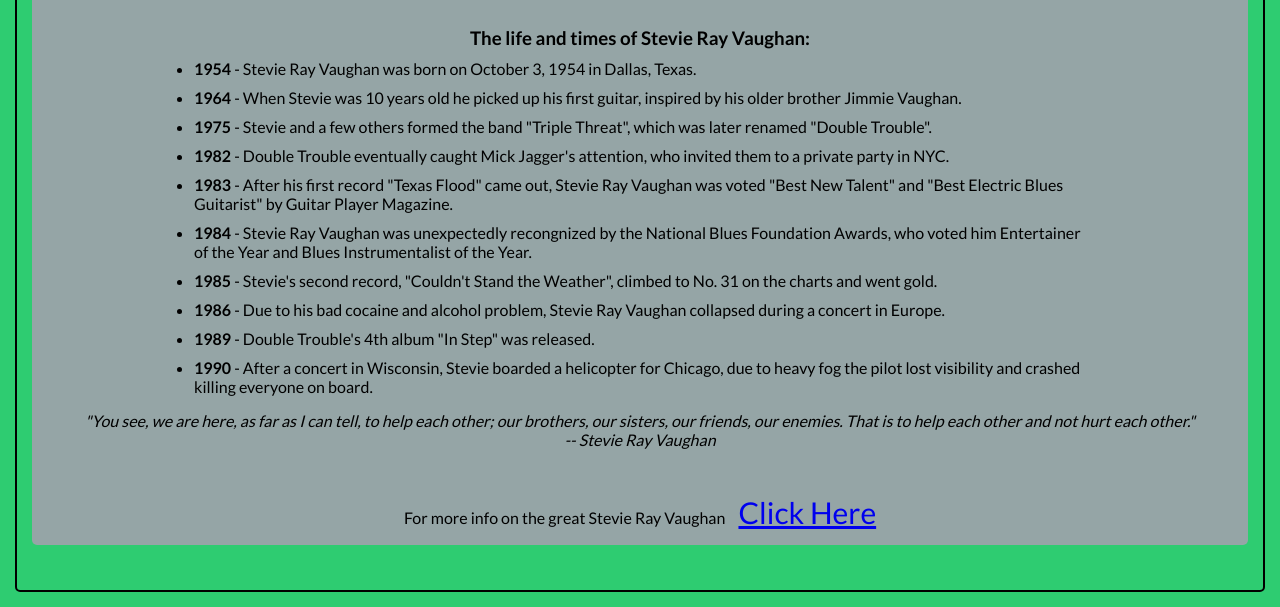
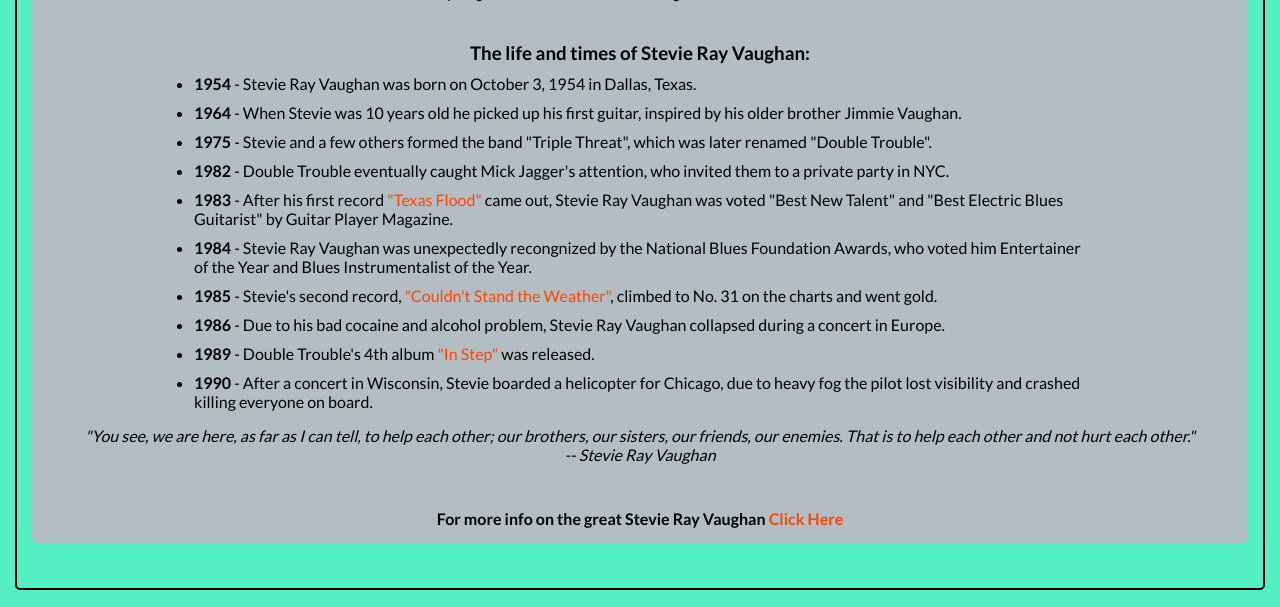
Before and after one commit to ZeppelinsAway/Tribute-Page, a plain HTML site: page index.html in a window 1280 px wide. Shown: the part 480-1087 px from the top of the page. Drawn offline with Linux system fonts and the light colour scheme.

Commit message:
Update Links

```diff
--- a/index.html
+++ b/index.html
@@ -24,11 +24,11 @@
                     <li><strong>1964</strong> - When Stevie was 10 years old he picked up his first guitar, inspired by his older brother Jimmie Vaughan.</li>
                     <li><strong>1975</strong> - Stevie and a few others formed the band "Triple Threat", which was later renamed "Double Trouble".</li>
                     <li><strong>1982</strong> - Double Trouble eventually caught Mick Jagger's attention, who invited them to a private party in NYC.</li>
-                    <li><strong>1983</strong> - After his first record "Texas Flood" came out, Stevie Ray Vaughan was voted "Best New Talent" and "Best Electric Blues Guitarist" by Guitar Player Magazine.</li>
+                <li><strong>1983</strong> - After his first record <a href="https://www.youtube.com/watch?v=HYUy9CBDCE4&list=PLortjjY-GyDSd5EvNebE9HirbB2Ah9YZ4" target="_blank">"Texas Flood"</a> came out, Stevie Ray Vaughan was voted "Best New Talent" and "Best Electric Blues Guitarist" by Guitar Player Magazine.</li>
                     <li><strong>1984</strong> - Stevie Ray Vaughan was unexpectedly recongnized by the National Blues Foundation Awards, who voted him Entertainer of the Year and Blues Instrumentalist of the Year.</li>
-                    <li><strong>1985</strong> - Stevie's second record, "Couldn't Stand the Weather", climbed to No. 31 on the charts and went gold.</li>
+                <li><strong>1985</strong> - Stevie's second record, <a href="https://www.youtube.com/watch?v=5r56RRl7-vU&list=PL8NiRFzaCoKqxMVxCht4tXIJ4Eji4MSU0" target="_blank">"Couldn't Stand the Weather"</a>, climbed to No. 31 on the charts and went gold.</li>
                     <li><strong>1986</strong> - Due to his bad cocaine and alcohol problem, Stevie Ray Vaughan collapsed during a concert in Europe.</li>
-                    <li><strong>1989</strong> - Double Trouble's 4th album "In Step" was released.</li>
+                <li><strong>1989</strong> - Double Trouble's 4th album <a href="https://www.youtube.com/watch?v=-G84P5K-W1c&list=PL-TP6gnQs0_eLi5h6ZQNy0sph9cEoI-4T" target="_blank">"In Step"</a> was released.</li>
                     <li><strong>1990</strong> - After a concert in Wisconsin, Stevie boarded a helicopter for Chicago, due to heavy fog the pilot lost visibility and crashed killing everyone on board.</li>
                 </ul>
                     </div>
--- a/style.css
+++ b/style.css
@@ -8,17 +8,18 @@
 body {
     margin: 15px;
     padding: 15px;
-    background-color: #2ecc71;
+    background-color: #55efc4;
     border: 2px solid;
     border-radius: 5px;
 }
 #main {
-    background-color: #95a5a6;
+    background-color: #b2bec3;
     border-radius: 5px;
 }
 #title {
     margin-top: 20px;
     margin-bottom: 20px;
+    padding-top: 15px;
 }
 #image {
     margin: 15px 0px 0px 0px;
@@ -49,14 +50,18 @@ li{
 footer {
     margin: 30px;
     padding: 15px;
+    font-weight: 700;
 }
-
-a {
-    font-size: 30px;
-    padding-left: 10px;
-}
-
 blockquote {
     font-style: italic;
     margin-top: 15px;
 }
+
+a {
+    text-decoration: none;
+    color: orangered;
+}
+
+a:hover {
+    color: white;
+}
```
